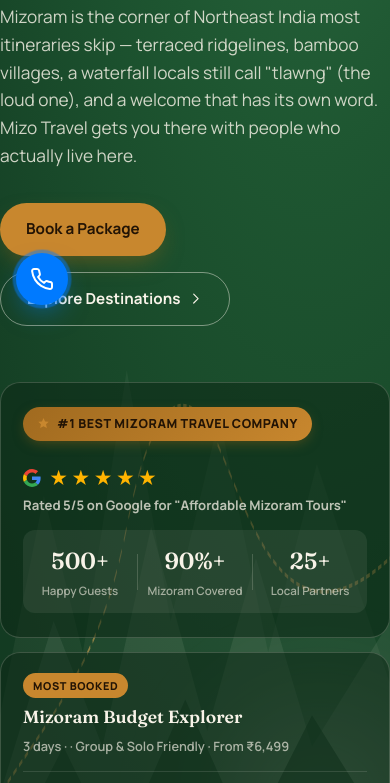
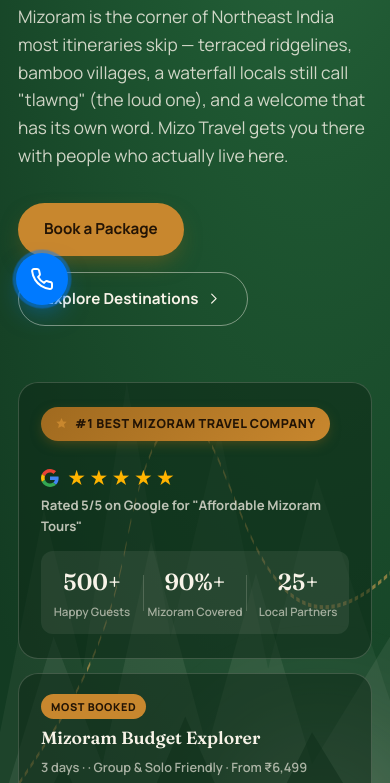
Before and after one commit to mrtapasdas/Mizo-Travel, a plain HTML site: page index.html in a window 390 px wide. Shown: the part 523-1306 px from the top of the page. Drawn offline with Linux system fonts and the light colour scheme.

Commit message:
Update style.css

```diff
--- a/css/style.css
+++ b/css/style.css
@@ -1162,7 +1162,7 @@ strong{ color:var(--ink); font-weight:700; }
   .section{ padding:80px 0; }
   .hero-inner{
     flex-direction:column;
-    padding:40px 0 50px;
+    padding:40px 24px 50px;
     align-items:stretch;
   }
   .hero-copy{
@@ -1172,6 +1172,7 @@ strong{ color:var(--ink); font-weight:700; }
   .hero-visual{
     flex:none;
     width:100%;
+    max-width: 100%;
     padding-top:20px;
   }
   .hero h1{ font-size:clamp(2.2rem, 1.6rem + 5vw, 3.2rem); }
@@ -1191,7 +1192,7 @@ strong{ color:var(--ink); font-weight:700; }
   .wrap{ padding:0 18px; }
   .hero{ padding-top:96px; }
   .hero h1{ font-size:clamp(2.1rem, 1.6rem + 6vw, 3rem); }
-  .hero-inner{ padding:32px 0 44px; }
+  .hero-inner{ padding:32px 18px 44px; }
   .hero-visual{ flex:none; width:100%; padding-top:16px; }
   .dest-grid{ display:flex; flex-direction:column; gap:14px; }
   .dest-card{ height:210px; }
```
